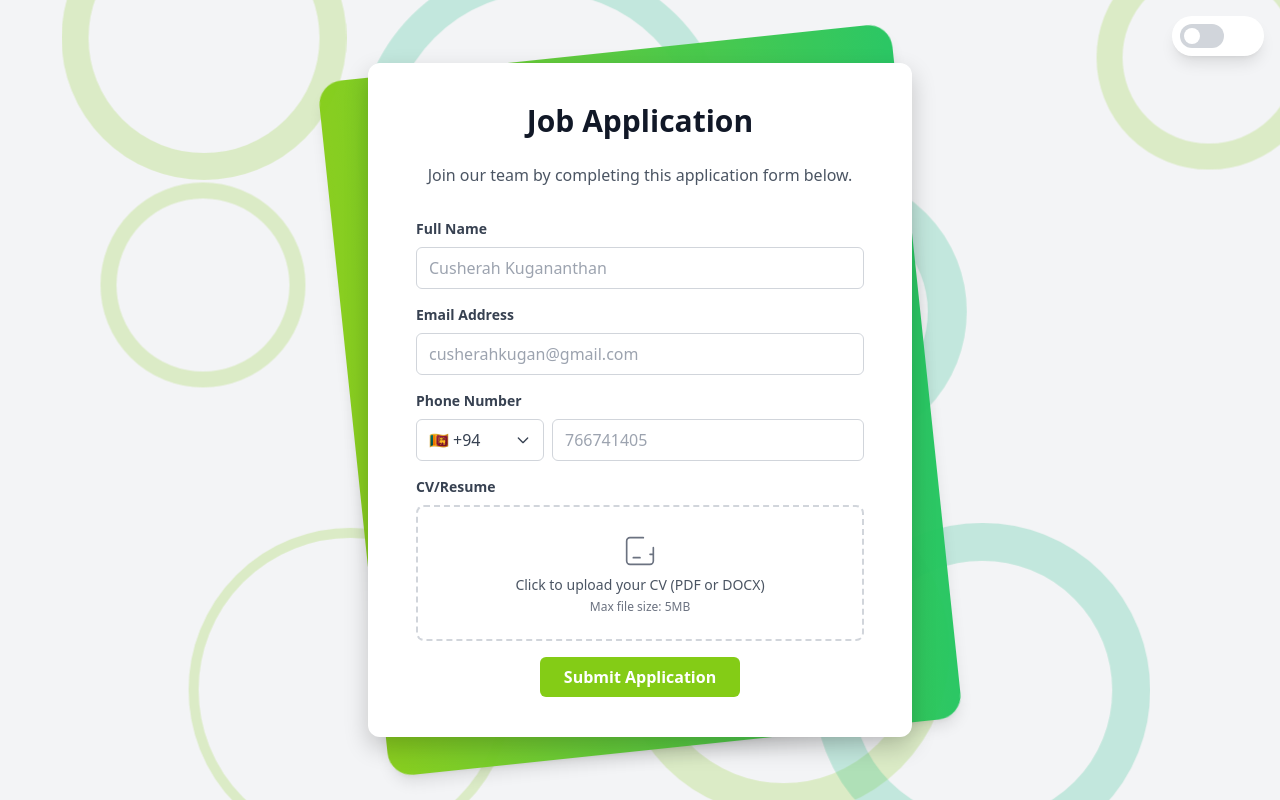
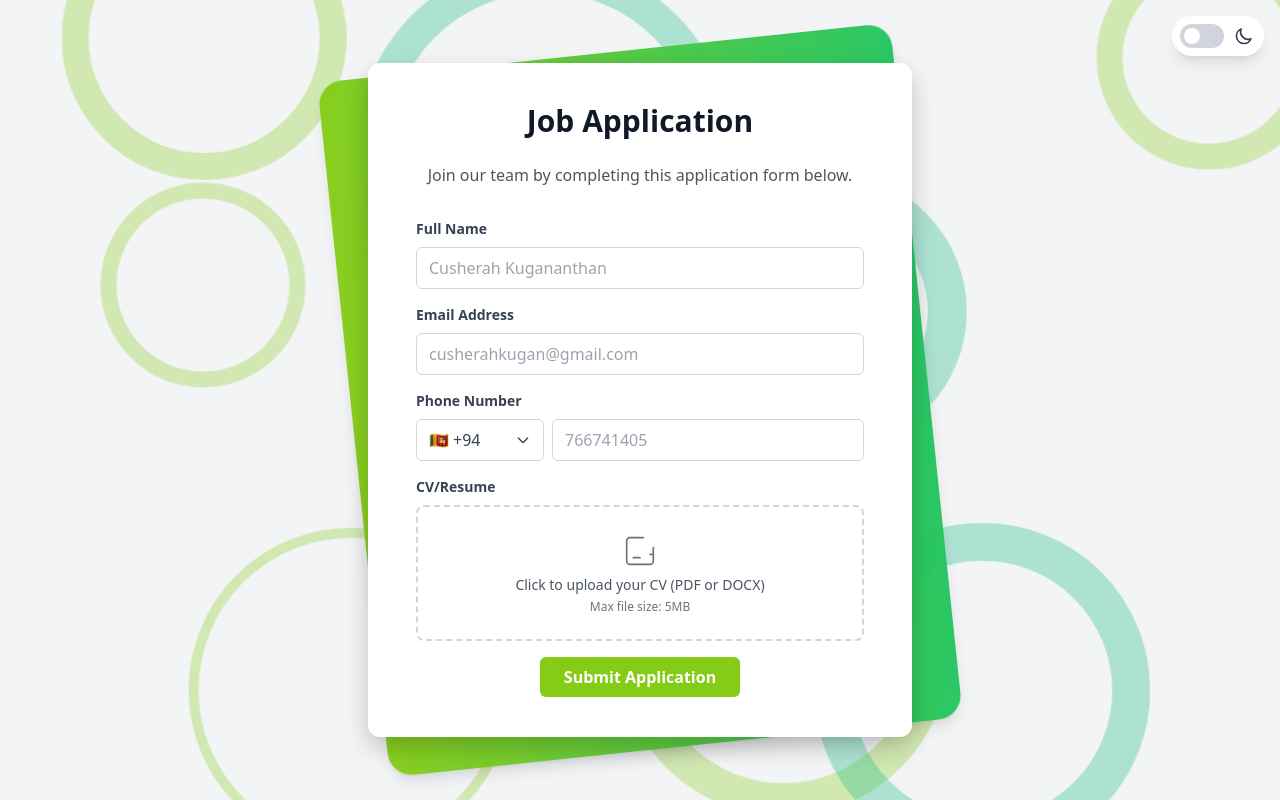
Before and after one commit to cusherahkugan/A-job-application-pipeline, a React (Create React App) app in the folder client/: page / in a window 1280 px wide. Built offline with nearby package versions, Linux system fonts and the light colour scheme.

Commit message:
bg fixed

```diff
--- a/client/src/App.js
+++ b/client/src/App.js
@@ -109,7 +109,7 @@ function App() {
               <path strokeLinecap="round" strokeLinejoin="round" strokeWidth={2} d="M20.354 15.354A9 9 0 018.646 3.646 9.003 9.003 0 0012 21a9.003 9.003 0 008.354-5.646z" />
             </svg>
           ) : (
-            <svg xmlns="http://www.w3.org/2000/svg" className="h-5 w-5 transform transition-transform hover:rotate-12 text-white" fill="none" viewBox="0 0 24 24" stroke="currentColor">
+            <svg xmlns="http://www.w3.org/2000/svg" className="h-5 w-5 transform transition-transform hover:rotate-12 text-gray-700" fill="none" viewBox="0 0 24 24" stroke="currentColor">
               <path strokeLinecap="round" strokeLinejoin="round" strokeWidth={2} d="M20.354 15.354A9 9 0 018.646 3.646 9.003 9.003 0 0012 21a9.003 9.003 0 008.354-5.646z" />
             </svg>
           )}
@@ -122,7 +122,7 @@ function App() {
           <PulsatingGradient darkMode={darkMode} />
         </div>
 
-        {/* Form container with consistent styling - increased z-index */}
+        {/* Form container with consistent styling - increased z-index and no backdrop in dark mode */}
         <div
           className={`form-container relative px-4 py-6 sm:px-8 md:p-10 ${darkMode ? 'bg-gray-800' : 'bg-white'} shadow-xl sm:rounded-xl transition-all duration-300`}
           style={{
@@ -130,7 +130,8 @@ function App() {
             boxShadow: darkMode ? '0 10px 25px rgba(0, 0, 0, 0.5)' : '0 10px 25px rgba(0, 0, 0, 0.2)',
             width: windowWidth < 640 ? '92%' : 'auto',
             margin: '0 auto',
-            backdropFilter: darkMode ? 'none' : 'blur(4px)'
+            backdropFilter: 'none', // Completely removed backdrop blur for both modes
+            WebkitBackdropFilter: 'none' // For Safari support
           }}
         >
           <div className="max-w-md mx-auto">
--- a/client/src/components/ApplicationForm.js
+++ b/client/src/components/ApplicationForm.js
@@ -209,13 +209,13 @@ const ApplicationForm = ({ darkMode, onSubmitSuccess }) => {
   // Get personalized but professional error message
 const getPersonalizedErrorMessage = () => {
   if (!formData.name.trim()) {
-      return "You forgot Your name .please provide your name to personalize your application experience.";
+    return "You forgot to provide your name. Please enter your full name to personalize your application experience.";
   } else if (!formData.email.trim() || !/\S+@\S+\.\S+/.test(formData.email)) {
-      return "You forgot Your email .Please provide a valid email address so we can contact you about your application.";
+    return "You forgot to provide a valid email address. Please enter a correct email so we can contact you about your application.";
   } else if (!formData.phoneNumber.trim() || !/^[0-9\s\-()]{8,15}$/.test(formData.phoneNumber)) {
-      return "You forgot Your phone number.A valid phone number will help us reach you promptly during the selection process.";
+    return "You forgot to provide a valid phone number. This will help us reach you promptly during the selection process.";
   } else if (!formData.cv) {
-      return "You forgot to attach your resume .Please attach your CV to help us learn more about your qualifications and experience.";
+    return "You forgot to attach your resume. Please upload your CV to help us learn more about your qualifications and experience.";
   } else {
     return "Please complete all required fields before submitting your application.";
   }
--- a/client/src/components/BackgroundAnimation.js
+++ b/client/src/components/BackgroundAnimation.js
@@ -68,8 +68,8 @@ const FloatingRingsBackground = ({ darkMode }) => {
             borderWidth: `${ring.thickness}px`,
             // Updated colors to use lime-500 and the green from the gradient
             borderColor: darkMode
-              ? 'rgba(132, 204, 22, 0.7)' // Brightened lime color for dark mode
-              : `rgba(${Math.random() > 0.5 ? '132, 204, 22' : '16, 185, 129'}, 0.7)`, // Random between lime-500 and green-500, brightened
+              ? 'bg-gradient-to-r from-lime-500 to-green-500' // Brightened lime color for dark mode
+              : `rgba(${Math.random() > 0.5 ? '132, 204, 22' : '16, 185, 129'})`, // Random between lime-500 and green-500, brightened
             borderStyle: 'solid',
             animation: `float-${ring.id} ${ring.duration}s ease-in-out infinite ${ring.delay}s`,
             // Initial position
@@ -104,11 +104,11 @@ const PulsatingGradient = ({ darkMode }) => {
     <div
       className={`absolute inset-0 ${
         darkMode
-          ? 'bg-lime-500 opacity-30'
+          ? 'bg-gradient-to-r from-lime-500 to-green-500'
           : 'bg-gradient-to-r from-lime-500 to-green-500'
       } shadow-lg transform -skew-y-6 sm:skew-y-0 sm:-rotate-6 sm:rounded-3xl`}
       style={{
-        animation: darkMode ? 'none' : 'pulse 5s ease-in-out infinite'
+        animation: darkMode ? 'pulse 5s ease-in-out infinite' : 'pulse 5s ease-in-out infinite'
       }}
     />
   );
```
Lines whose indentation alone changed are shown as unchanged.
